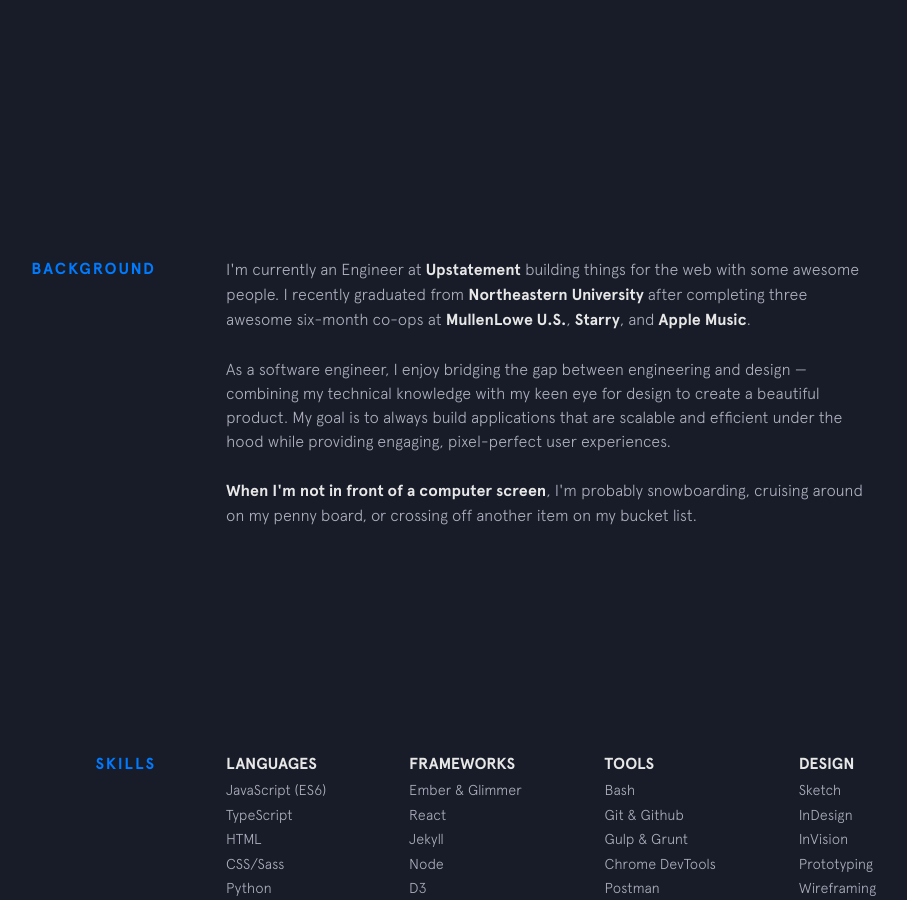
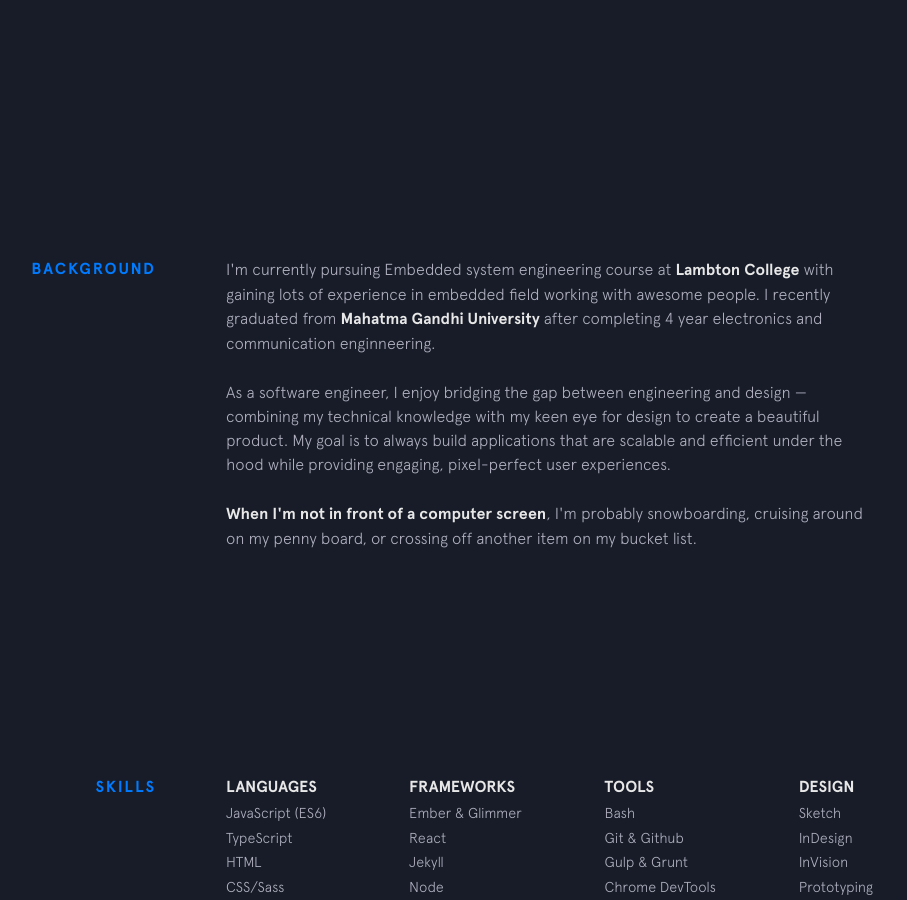
Before and after one commit to gov466/gov466.github.io, a Jekyll site: the page built from index.html, in a window 1280 px wide and 900 px high, scrolled down 743 px. Shown: the whole window, without its empty margins (224-1131 px from the left). Built offline with Jekyll 4.4.1, drawn with Linux system fonts in a browser that asks for light colours; nearby versions of some CDN libraries.

Commit message:
Update background.html

```diff
--- a/_includes/background.html
+++ b/_includes/background.html
@@ -2,12 +2,10 @@
   <div class="section__title">Background</div>
   <div class="section__content">
     <p>
-      I'm currently an Engineer at
-      <a class="underline-link" href="https://www.upstatement.com/" target="_blank">Upstatement</a> building things for the web with some awesome people. I recently graduated from
-      <a class="underline-link" href="http://www.ccis.northeastern.edu/" target="_blank">Northeastern University</a> after completing three awesome six-month co-ops at
-      <a class="underline-link" href="https://us.mullenlowe.com/" target="_blank">MullenLowe U.S.</a>,
-      <a class="underline-link" href="https://starry.com/" target="_blank">Starry</a>, and
-      <a class="underline-link" href="https://www.apple.com/music/" target="_blank">Apple Music</a>.
+      I'm currently pursuing Embedded system engineering course at
+      <a class="underline-link" href="https://www.lambtoncollege.ca/" target="_blank">Lambton College</a> with gaining lots of experience in embedded field working with awesome people. I recently graduated from
+      <a class="underline-link" href="https://www.mgu.ac.in//" target="_blank">Mahatma Gandhi University</a> after completing 4 year electronics and communication enginneering.
+
     </p>
 
     <p>
```
